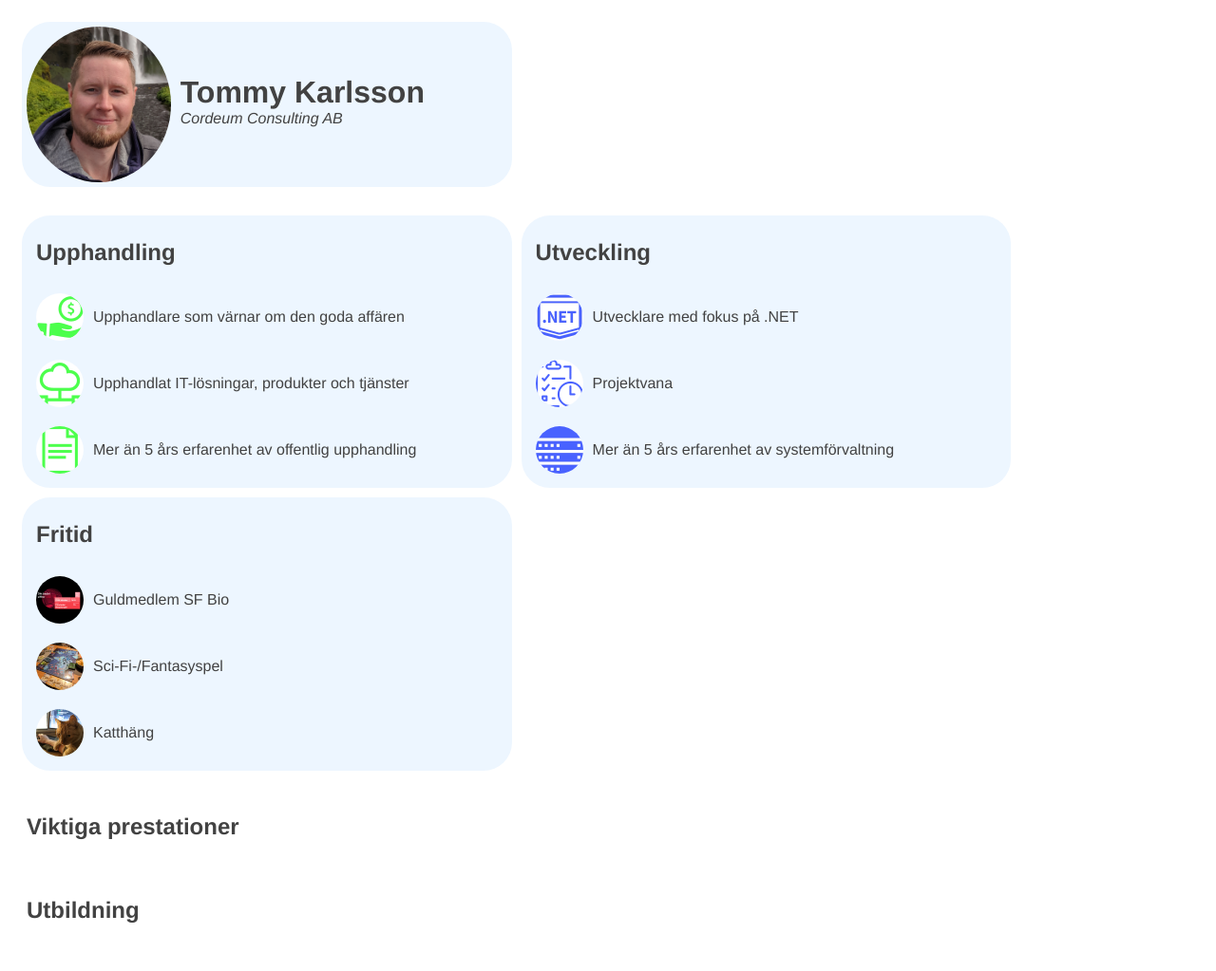
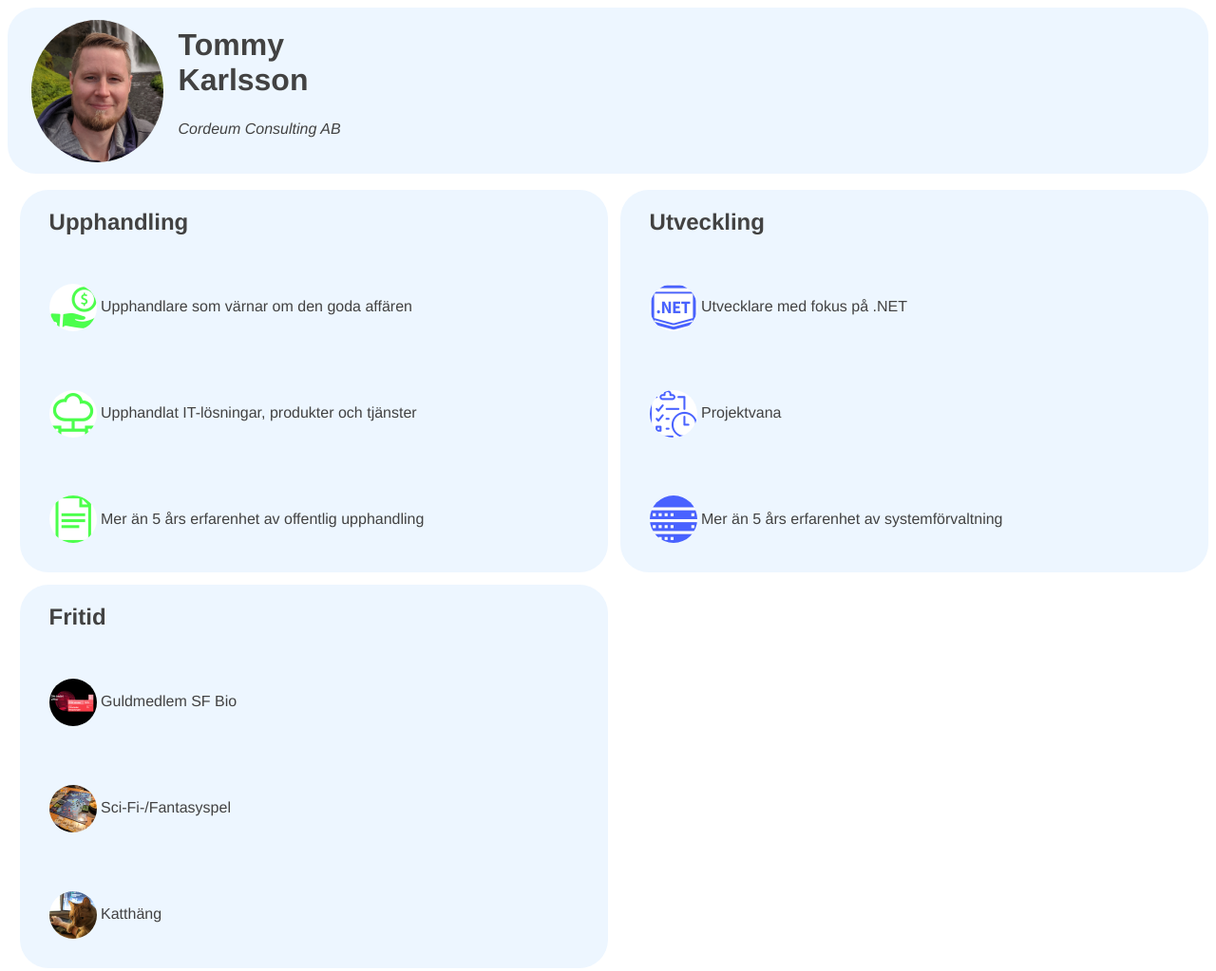
Before and after one commit to atCordain/weblaboration1, a plain HTML site: page index.html in a window 1280 px wide. Shown: the top 1023 px of the page at 95% size. Drawn offline with Linux system fonts and the light colour scheme.

Commit message:
updated layout

```diff
--- a/index.html
+++ b/index.html
@@ -7,16 +7,14 @@
 </head>
 <body>
 	<!-- TL:DR -->
-	<div div class="borderless upperBox">
-		<div class="flashCard">
-			<img src="Media\portrait_zoomed.png">
+	<div class="topBox">
+		<img id="topBoxImage" src="Media\portrait_zoomed.png">
+		<div id="topBoxText">
 			<h1>Tommy Karlsson</h1>
-			<br>
 			<em>Cordeum Consulting AB</em>
 		</div>
 	</div>
 	<!-- Flashcards -->
-	<div class="floatfix borderless">
 	<div class="flashCard">
 		<h2>Upphandling</h2>
 		<div>
@@ -51,7 +49,7 @@
 		<h2>Fritid</h2>
 		<div>
 			<img class="flashCardImage"  src="Media\bio_zoomed.png">
-				<p>Guldmedlem SF Bio</p>
+			<span>Guldmedlem SF Bio</span>
 		</div>
 		<div>
 			<img class="flashCardImage" src="Media\spel_zoomed.jpg">
@@ -62,12 +60,11 @@
 			<p>Katthäng</p>
 		</div>
 	</div>
-	</div>
 
-	<div class="floatfix borderless">
+	<div class="parent">
 		<h2>Viktiga prestationer</h2>
 	</div>
-	<div class="floatfix borderless">
+	<div class="parent">
 		<h2>Utbildning</h2>
 	</div>
 </body>
--- a/siteStyle.css
+++ b/siteStyle.css
@@ -1,66 +1,91 @@
 body
 {
-	display: grid;
 	color: rgb(66, 66, 66);
 	font-family: Coolvetica_b,Helvetica,sans-serif;
 }
 
-img
+.topBox
 {
-	width: 30%;
-	margin-right: 10px;
+	width: 100%;
 	height: auto;
-	display: inline;
+	border: none;
+	display: inline-block;
+	background-color: #EDF6FF;
+	border-radius: 30px;
+}
+
+#topBoxImage
+{
+	float:left;
+	max-width: 150px;
+	max-height: 150px;
 	border-radius: 50%;
-	vertical-align: middle;
+	margin: 1%;
+	margin-left:2%;
+}
+
+#topBoxText
+{
 	float: left;
 }
 
-div
+#topBoxText h1
 {
-	margin: 5px;
-	padding: 5px;
+	padding-left: 1%;
+	padding-top: 0%;
+	padding-bottom: 1%;
+	padding-right: 0%
+	border: 0px;
+}
+
+#topBoxText em
+{
+	padding-left: 1%;
+	padding-top: 0%;
+	padding-bottom: 1%;
+	padding-right: 0%
+	border: 0px;
+}
+
+.parent
+{
 	width: 100%;
+	height: auto;
+	border: none;
+	display: inline-block;
+}
+
+.flashCard
+{
+	background-color: #EDF6FF;
+	width: 49%;
+	min-width: 450px;
+	border-radius: 30px;
+	margin-top: 1%;
+	margin-left: 1%;
 	float: left;
 }
 
-h1
+.flashCard h2
 {
-	padding: 0px;
-	padding-top: 10%;
-	margin: 0px;
-	display: inline-block;
-}
-
-h2
-{
-	margin-left: 10px;
-}
-
-p
-{
-	padding: 0px;
-	width: auto;
-	text-align: left;
-}
-
-.borderless
-{
-	border: none;
-}
-.flashCard
-{
-	background-color: #EDF6FF;
-	width: 40%;
-	min-width: 400px;
-	border-radius: 30px;
+	margin-left: 5%;
 }
 
 .flashCardImage
 {
+	margin-left: 5%;
 	max-width: 50px;
+	vertical-align: middle;
+	border-radius: 50%;
+	margin-bottom: 5%;
+	margin-top: 5%;
 }
-.floatfix
+
+.flashCard p
 {
-	clear: both;
+	font-size: 1em;
+	font-size-adjust: auto;
+	padding-top: 0%;
+	margin-top: 0%;
+	display: inline-block;
 }
```
Lines whose indentation alone changed are shown as unchanged.
